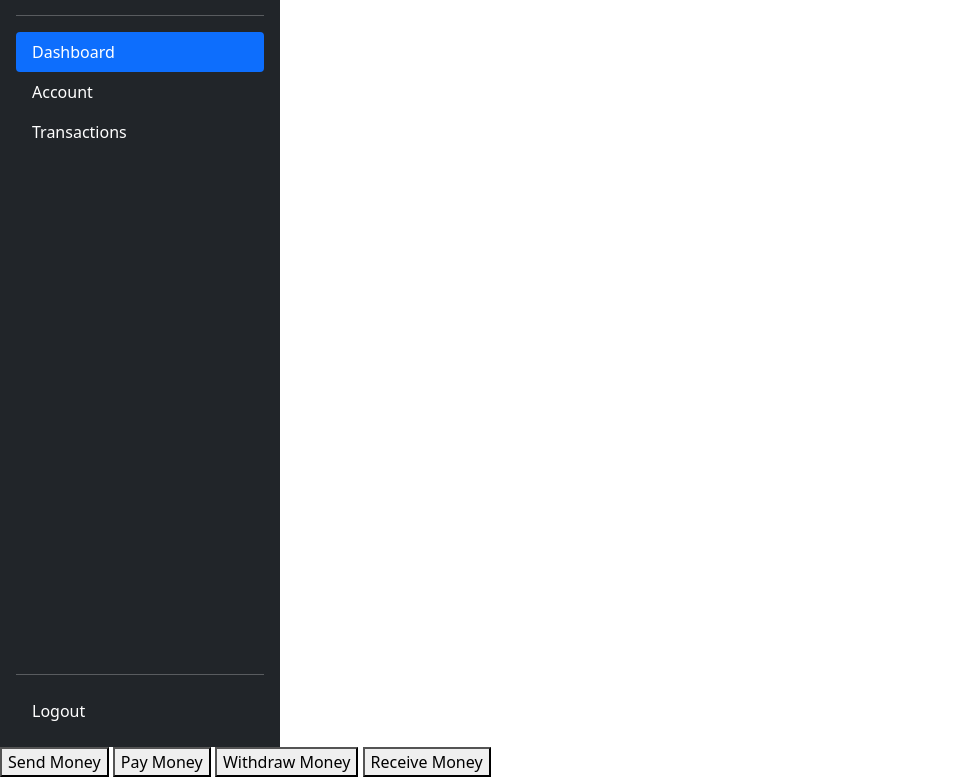
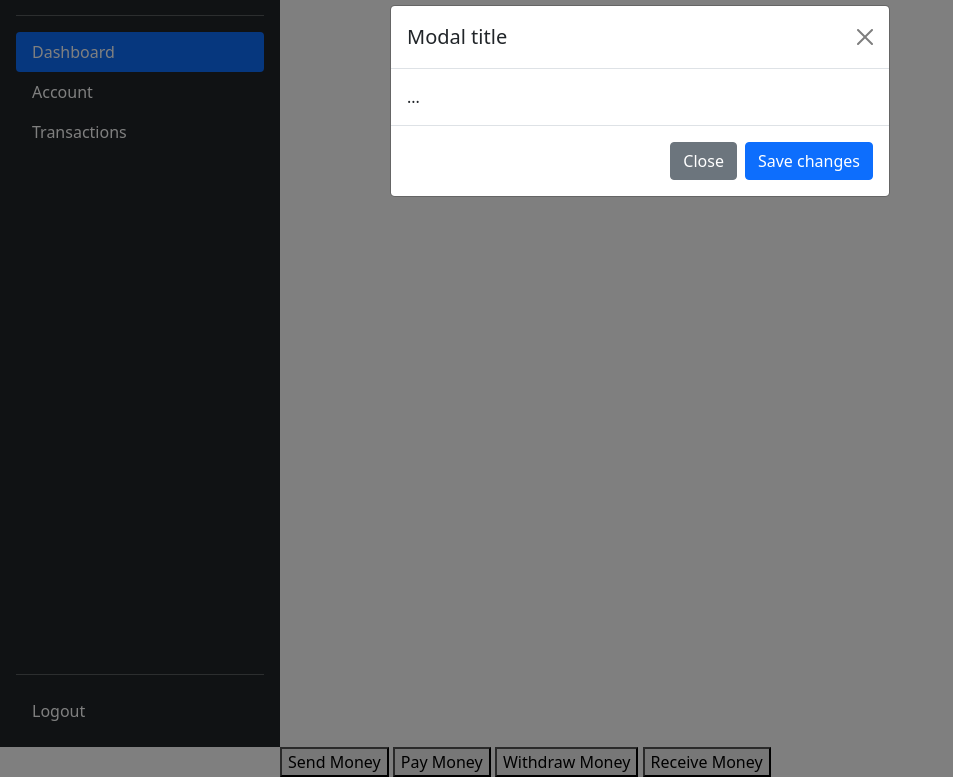
Before and after one commit to Mburu-Elvis/mobileWallet, a website: page frontend/index.html at #!/Dashboard in a window 1280 px wide. Both pictures are taken after a click on the button "Send Money". Shown: the part 53-830 px from the top of the page, without its empty margins (0-953 px from the left). Drawn offline with nearby package versions, Linux system fonts and the light colour scheme; some packages are replaced by stand-ins of ours.

Commit message:
styling the dashboard

```diff
--- a/frontend/dashboard.html
+++ b/frontend/dashboard.html
@@ -1,9 +1,26 @@
 <div ng-controller="DashboardController">
     <div class="dashboard">
-        <button class="button" ng-click="sendMoney()">Send Money</button>
+        <button class="button" ng-click="sendMoney()" data-bs-toggle="modal" data-bs-target="#sendMoney">Send Money</button>
         <button class="button" ng-click="payMoney()">Pay Money</button>
         <button class="button" ng-click="withdrawMoney()">Withdraw Money</button>
         <button class="button" ng-click="receiveMoney()">Receive Money</button>
 
+        <div class="modal fade" id="sendMoney" tabindex="-1" aria-labelledby="exampleModalLabel" aria-hidden="true">
+            <div class="modal-dialog">
+              <div class="modal-content">
+                <div class="modal-header">
+                  <h5 class="modal-title" id="exampleModalLabel">Modal title</h5>
+                  <button type="button" class="btn-close" data-bs-dismiss="modal" aria-label="Close"></button>
+                </div>
+                <div class="modal-body">
+                  ...
+                </div>
+                <div class="modal-footer">
+                  <button type="button" class="btn btn-secondary" data-bs-dismiss="modal">Close</button>
+                  <button type="button" class="btn btn-primary">Save changes</button>
+                </div>
+              </div>
+            </div>
+          </div>
     </div>
 </div>
--- a/frontend/index.html
+++ b/frontend/index.html
@@ -8,6 +8,7 @@
         <script src="node_modules/angular/angular.js"></script>
         <script src="https://cdnjs.cloudflare.com/ajax/libs/angular.js/1.4.7/angular-route.min.js"></script>
         <link rel="stylesheet" href="sidebar.css">
+        <link rel="stylesheet" href="styles.css">
     </head>
     <body>
         <main>
@@ -32,12 +33,13 @@
 
                 <a href="#!/Logout" class="nav-link text-white">Logout</a>
             </div>
-            <div ng-view></div>
+            <div class="components" ng-view></div>
         </main>
         <script src="https://cdn.jsdelivr.net/npm/@popperjs/core@2.9.2/dist/umd/popper.min.js" integrity="sha384-IQsoLXl5PILFhosVNubq5LC7Qb9DXgDA9i+tQ8Zj3iwWAwPtgFTxbJ8NT4GN1R8p" crossorigin="anonymous"></script>
         <script src="https://cdn.jsdelivr.net/npm/bootstrap@5.0.2/dist/js/bootstrap.bundle.min.js" integrity="sha384-MrcW6ZMFYlzcLA8Nl+NtUVF0sA7MsXsP1UyJoMp4YLEuNSfAP+JcXn/tWtIaxVXM" crossorigin="anonymous"></script>
 
         <script src="mainController.js"></script>
+        <script src="dashboardController.js"></script>
         <script src=""></script>
     </body>
 </html>
--- /dev/null
+++ b/frontend/styles.css
@@ -0,0 +1,3 @@
+.components {
+    margin-left: 280px;
+}
```
